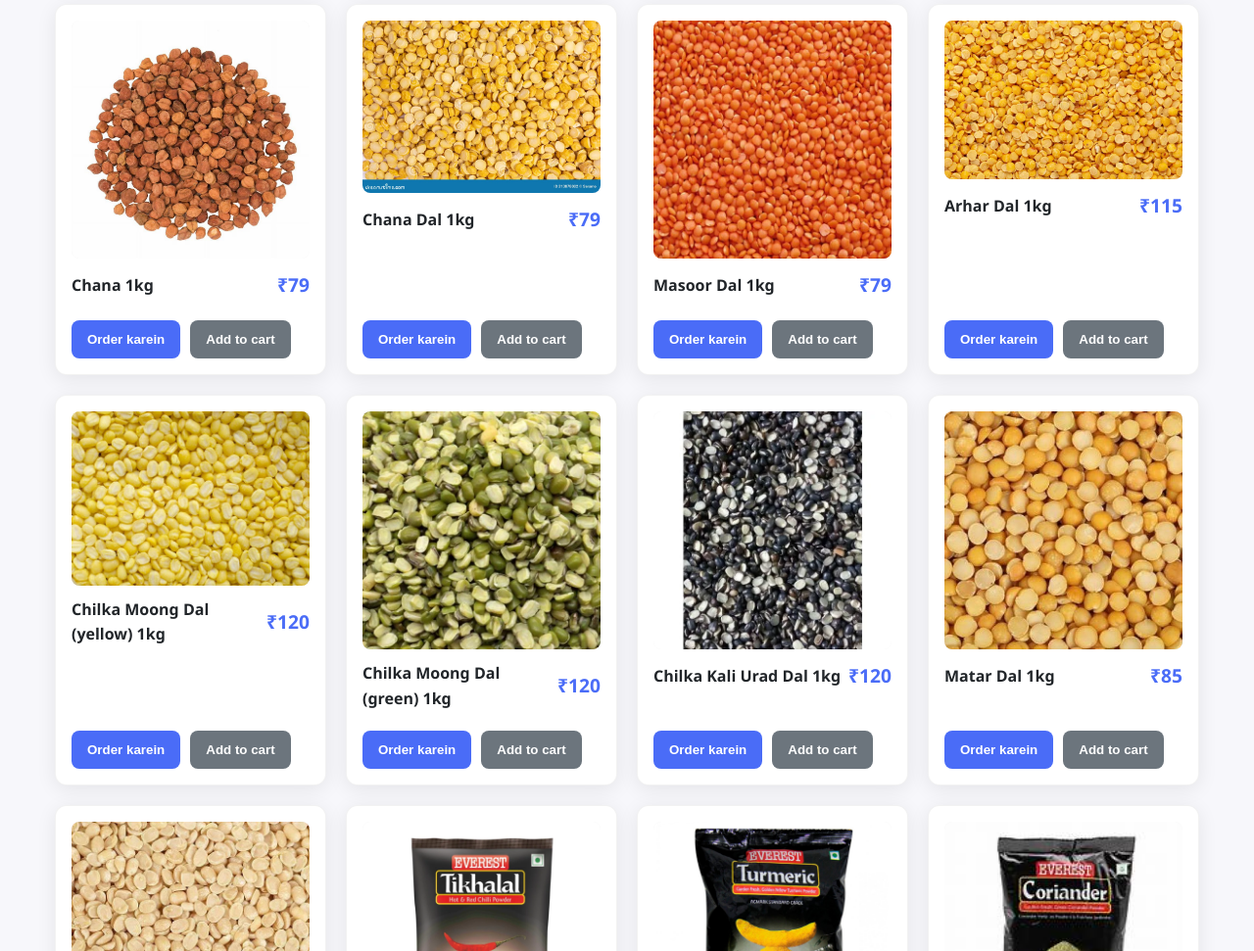
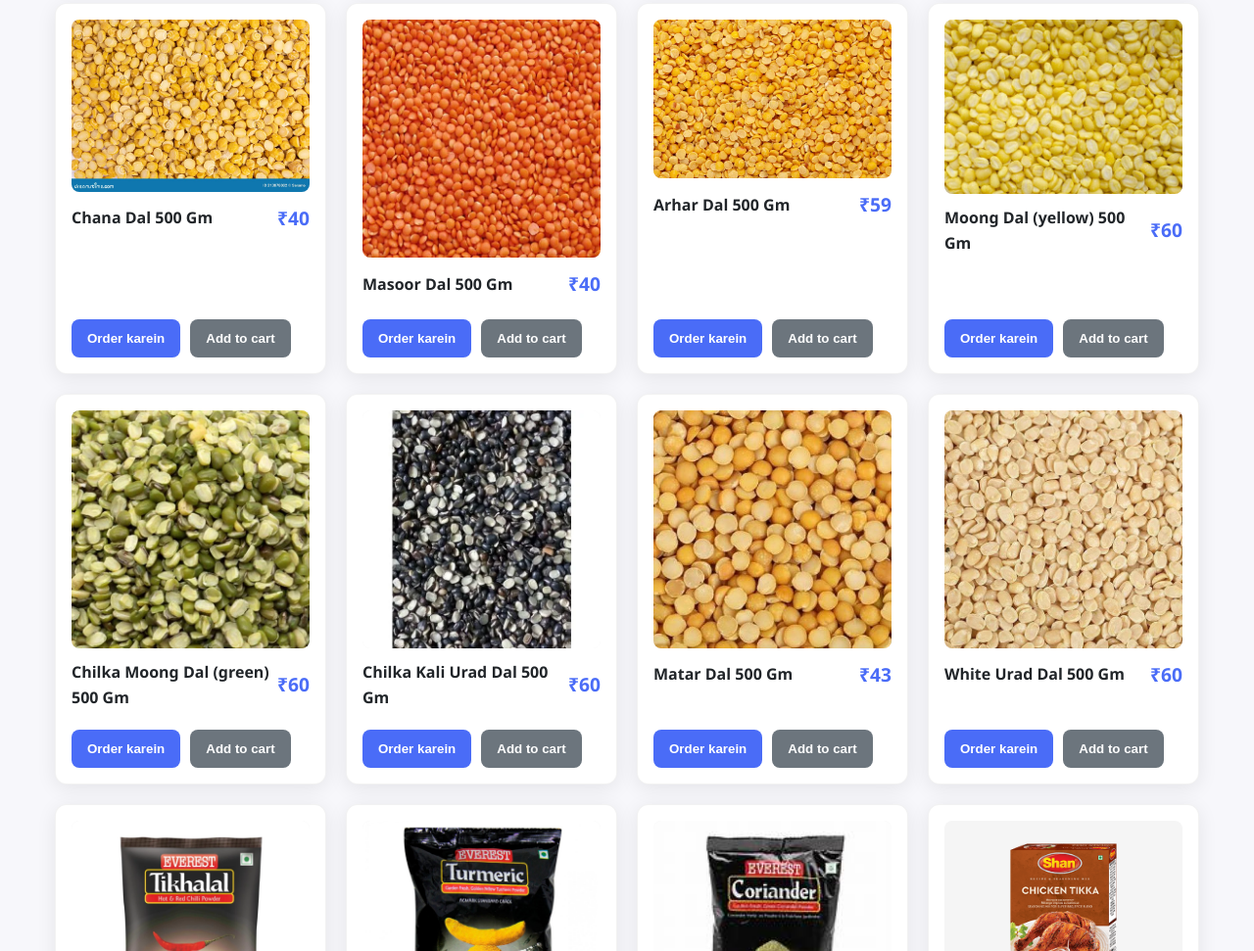
Before and after one commit to Md-Afzal-Nadim/New-Raza-Store, a plain HTML site: page index.html in a window 1280 px wide. Shown: the part 1829-2800 px from the top of the page at 98% size. Drawn offline with Linux system fonts and the light colour scheme.

Commit message:
new function update

```diff
--- a/index.html
+++ b/index.html
@@ -20,7 +20,7 @@
       </section>
 
       <header>
-        <h1>Apna Store — Order karein</h1>
+        <h5>Website me saman nahi milne par, order confirm karne ke baad niche note me likh dein. Hum add kar denge.</h5>
         <select id="categoryFilter">
           <option value="all">-- All Products --</option>
           <option value="taal">Tail (oil) — تیل</option>
--- a/script.js
+++ b/script.js
@@ -37,13 +37,13 @@ const PRODUCTS = [
     price: 165,
     img: "image/babaji oil.webp",
   },
-  {
+  /*{
     id: 6,
     category: "taal",
     name: "Fortune Oil 5L",
     price: 900,
     img: "image/5l fortune oil.png",
-  },
+  },*/
   {
     id: 7,
     category: "taal",
@@ -93,64 +93,64 @@ const PRODUCTS = [
   {
     id: 13,
     category: "daal",
-    name: "Chana 1kg",
-    price: 79,
+    name: "Chana 500 Gm",
+    price: 40,
     img: "image/chana dal.avif",
   },
   {
     id: 14,
     category: "daal",
-    name: "Chana Dal 1kg",
-    price: 79,
+    name: "Chana Dal 500 Gm",
+    price: 40,
     img: "image/chana dall.webp",
   },
   {
     id: 15,
     category: "daal",
-    name: "Masoor Dal 1kg",
-    price: 79,
+    name: "Masoor Dal 500 Gm",
+    price: 40,
     img: "image/masoor dal.webp",
   },
   {
     id: 16,
     category: "daal",
-    name: "Arhar Dal 1kg",
-    price: 115,
+    name: "Arhar Dal 500 Gm",
+    price: 59,
     img: "image/arhar dal.webp",
   },
   {
     id: 17,
     category: "daal",
-    name: "Chilka Moong Dal (yellow)  1kg",
-    price: 120,
+    name: "Moong Dal (yellow)  500 Gm",
+    price: 60,
     img: "image/moong-dal.jpg",
   },
   {
     id: 18,
     category: "daal",
-    name: "Chilka Moong Dal (green) 1kg",
-    price: 120,
+    name: "Chilka Moong Dal (green) 500 Gm",
+    price: 60,
     img: "image/chilka moong dal.webp",
   },
   {
     id: 19,
     category: "daal",
-    name: "Chilka Kali Urad Dal 1kg",
-    price: 120,
+    name: "Chilka Kali Urad Dal 500 Gm",
+    price: 60,
     img: "image/kali-urad-dall.webp",
   },
   {
     id: 20,
     category: "daal",
-    name: "Matar Dal 1kg",
-    price: 85,
+    name: "Matar Dal 500 Gm",
+    price: 43,
     img: "image/matar_dal.jpg",
   },
    {
     id: 63,
     category: "daal",
-    name: "White Urad Dal 1kg",
-    price: 120,
+    name: "White Urad Dal 500 Gm",
+    price: 60,
     img: "image/white-urad-dal.webp",
   },
 
@@ -252,36 +252,36 @@ const PRODUCTS = [
   {
     id: 34,
     category: "biscuit",
-    name: "Dream Lite 12 pcs",
-    price: 114,
+    name: "Dream Lite 1 pcs",
+    price: 10,
     img: "image/Biscuit/dream lite.jpg",
   },
   {
     id: 35,
     category: "biscuit",
-    name: "Good Day 12 pcs",
-    price: 114,
+    name: "Good Day 1 pcs",
+    price: 10,
     img: "image/Biscuit/gooday.webp",
   },
   {
     id: 36,
     category: "biscuit",
-    name: "Mari Gold 12 pcs",
-    price: 114,
+    name: "Mari Gold 1 pcs",
+    price: 10,
     img: "image/Biscuit/meri gold.webp",
   },
   {
     id: 37,
     category: "biscuit",
-    name: "Moms Magic 12 pcs",
-    price: 114,
+    name: "Moms Magic 1 pcs",
+    price: 10,
     img: "image/Biscuit/moms magic.jpg",
   },
   {
     id: 38,
     category: "biscuit",
-    name: "Milk Biscuit 12 pcs",
-    price: 114,
+    name: "Milk Biscuit 1 pcs",
+    price: 10,
     img: "image/Biscuit/milk biskut.webp",
   },
   {
@@ -332,7 +332,7 @@ const PRODUCTS = [
     id: 45,
     category: "rice",
     name: "Basmati Rice 5kg",
-    price: 570,
+    price: 579,
     img: "image/Rice/5kg ruce.jpeg",
   },
 
@@ -340,15 +340,15 @@ const PRODUCTS = [
   {
     id: 46,
     category: "butter",
-    name: "2L Full Cream",
-    price: 140,
+    name: "1L Full Cream",
+    price: 70,
     img: "image/milk/full cream milk.webp",
   },
   {
     id: 47,
     category: "butter",
-    name: "2L Cow Milk",
-    price: 120,
+    name: "1L Cow Milk",
+    price: 60,
     img: "image/milk/cow milk.webp",
   },
   {
@@ -429,22 +429,22 @@ const PRODUCTS = [
     id: 57,
     category: "chai-patti",
     name: "Tata Gold 250gm",
-    price: 185,
+    price: 180,
     img: "image/chai-patti/tata gold.jpg",
   },
 
 
   //Maida
-  {id:57, category:'maida', name:'1kg Maida', price:64, img:'image/maida/maida.jpeg'},
-{id:58, category:'maida', name:'1kg Daliya', price:64, img:'image/maida/daliya.jpg'},
-{id:59, category:'maida', name:'1kg Poha', price:80, img:'image/maida/poha.jpeg'},
-{id:60, category:'maida', name:'1kg Sooji', price:64, img:'image/maida/sooji.jpeg'},
-{id:61, category:'maida', name:'2kg Sugar', price:95, img:'image/maida/sugar.jpeg'},
+  {id:57, category:'maida', name:'500 Gm Maida', price:35, img:'image/maida/maida.jpeg'},
+{id:58, category:'maida', name:'500 Gm Daliya', price:35, img:'image/maida/daliya.jpg'},
+{id:59, category:'maida', name:'500 Gm Poha', price:43, img:'image/maida/poha.jpeg'},
+{id:60, category:'maida', name:'500 Gm Sooji', price:35, img:'image/maida/sooji.jpeg'},
+{id:61, category:'maida', name:'1kg Sugar', price:48, img:'image/maida/sugar.jpeg'},
 
 
 
 //maggie
-{id:62, category:'maggie', name:'6 Pack Maggie', price:90, img:'image/maggie.jpg'}
+{id:62, category:'maggie', name:'1 Pack Maggie', price:15, img:'image/maggie.jpg'}
 
 
 
@@ -614,11 +614,12 @@ document.getElementById("sendBtn").addEventListener("click", () => {
     return;
   }
 
-  const totalQty = items.reduce((s, i) => s + i.qty, 0);
-  if (totalQty < 5) {
-    alert("Order tabhi confirm hoga jab kam se kam 5 items order karein.");
-    return;
-  }
+  let totalAmount = items.reduce((s, i) => s + (i.price * i.qty), 0);
+if (totalAmount < 600) {
+  alert("Order tabhi confirm hoga jab kam se kam ₹600 ka order ho.");
+  return;
+}
+
 
   let msg = `Naya order%0A`;
   msg += `Buyer: ${encodeURIComponent(name)}%0A`;
--- a/style.css
+++ b/style.css
@@ -38,7 +38,7 @@
     .hero {
       padding: 60px 20px;
       text-align: center;
-      background: linear-gradient(135deg, rgba(74, 108, 247, 0.9), rgba(106, 130, 251, 0.8)),
+      background-image: /*linear-gradient(135deg, rgba(74, 108, 247, 0.9), rgba(106, 130, 251, 0.8)), */
                   url('https://images.unsplash.com/photo-1607082348824-0a96f2a4b9da?ixlib=rb-1.2.1&auto=format&fit=crop&w=1350&q=80');
       background-size: cover;
       background-position: center;
```
